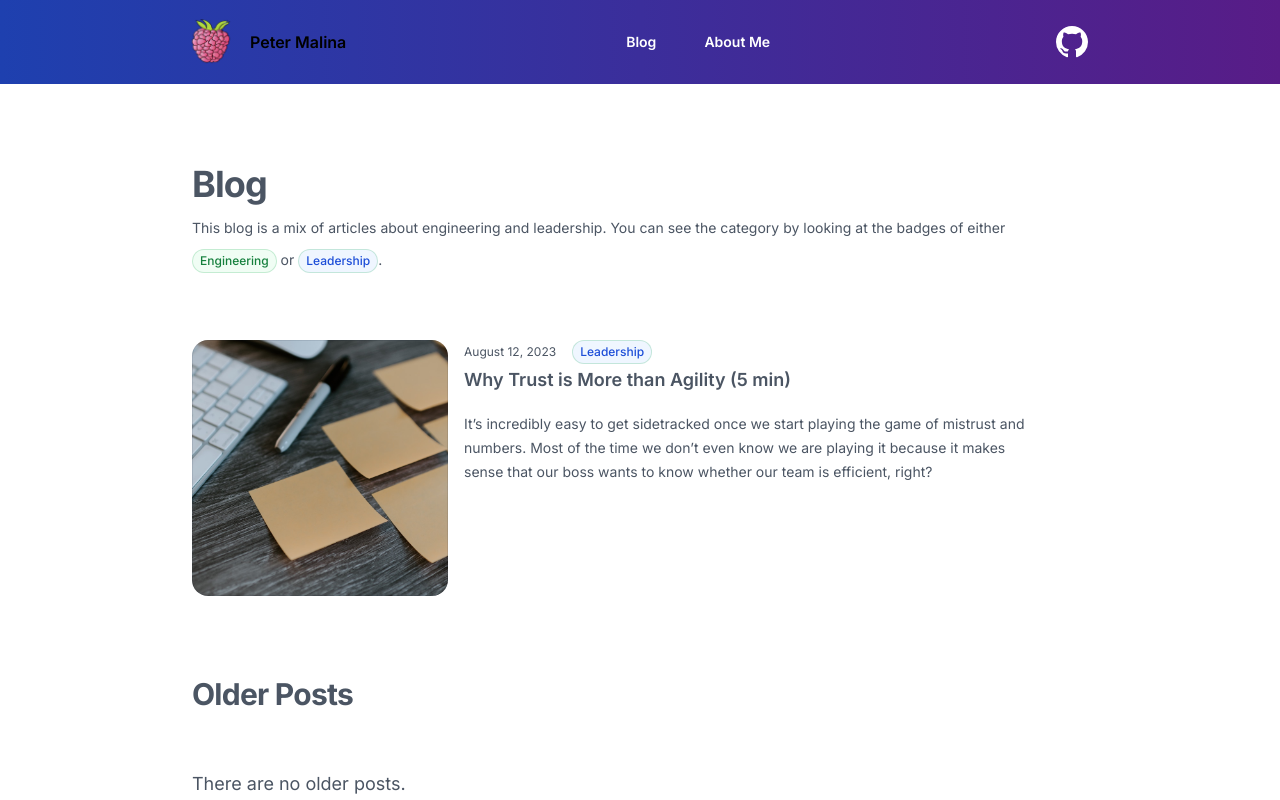
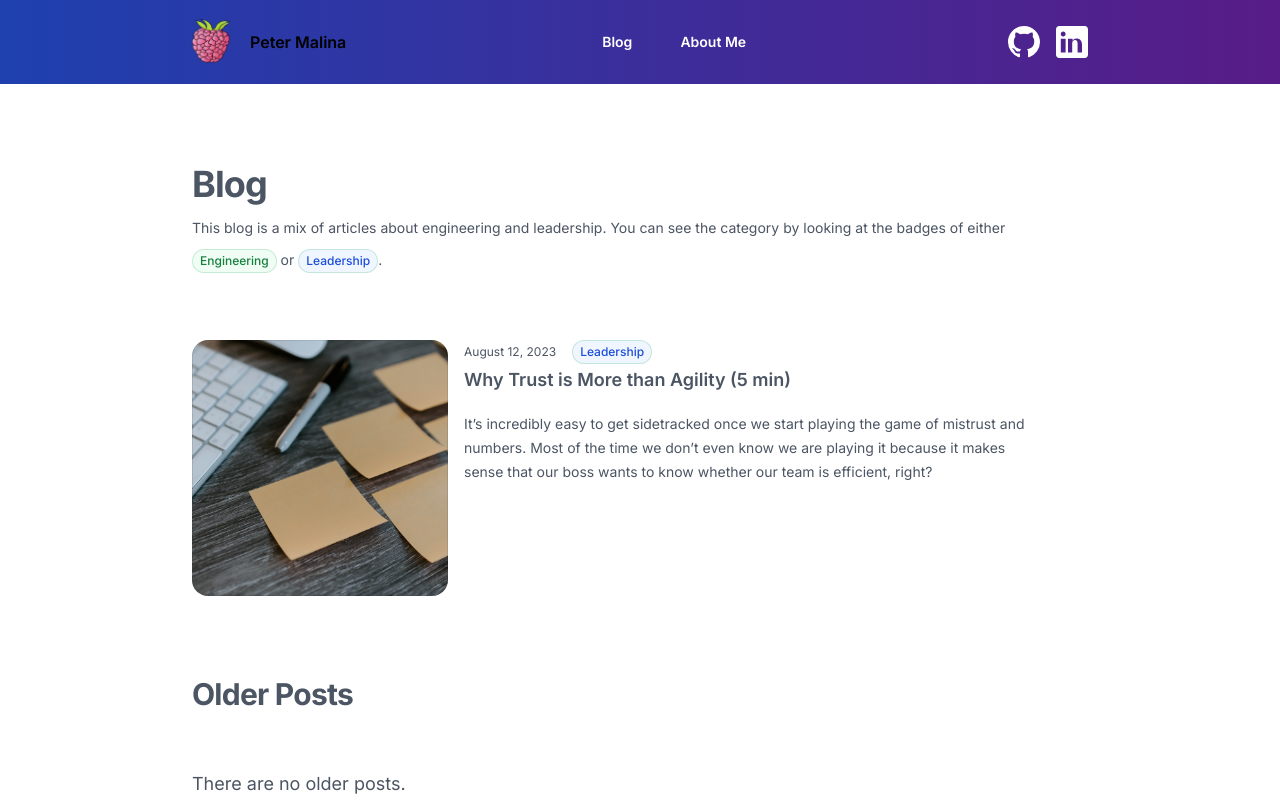
Before and after one commit to petomalina/site, a Next.js app: page / in a window 1280 px wide. Built offline with nearby package versions, Linux system fonts and the light colour scheme.

Commit message:
feat: add CTA at the end of blog

```diff
--- a/app/Blog.tsx
+++ b/app/Blog.tsx
@@ -25,7 +25,7 @@ export default function Blog() {
             This blog is a mix of articles about engineering and leadership. You can see the category
             by looking at the badges of either <Badge category="Engineering" /> or <Badge category="Leadership" />.
           </p>
-          <div className="mt-2 space-y-20 lg:mt-4 lg:space-y-20">
+          <main className="mt-2 space-y-20 lg:mt-4 lg:space-y-20">
             {headlinePosts.map((post) => (
               <Link key={post.slug} href={`posts/${post.slug}`}>
                 <article key={post.slug} className="relative isolate flex flex-col gap-4 pt-12 lg:flex-row">
@@ -55,7 +55,7 @@ export default function Blog() {
                 </article>
               </Link>
             ))}
-          </div>
+          </main>
 
           <div className="flex flex-col mt-16 space-y-6 lg:mt-20">
             <h3 className="text-2xl font-bold tracking-tight mb-8 sm:text-3xl">Older Posts</h3>
--- a/app/HeaderMenu.tsx
+++ b/app/HeaderMenu.tsx
@@ -25,11 +25,16 @@ export default function HeaderMenu() {
             </a>
           ))}
         </div>
-        <div className="flex items-center gap-8">
+        <div className="flex items-center gap-4">
           {/* <NightSwitch /> */}
           <a href="https://github.com/petomalina" target="_blank">
             <svg height="32" aria-hidden="true" viewBox="0 0 16 16" version="1.1" width="32" data-view-component="true" className="fill-white">
               <path d="M8 0c4.42 0 8 3.58 8 8a8.013 8.013 0 0 1-5.45 7.59c-.4.08-.55-.17-.55-.38 0-.27.01-1.13.01-2.2 0-.75-.25-1.23-.54-1.48 1.78-.2 3.65-.88 3.65-3.95 0-.88-.31-1.59-.82-2.15.08-.2.36-1.02-.08-2.12 0 0-.67-.22-2.2.82-.64-.18-1.32-.27-2-.27-.68 0-1.36.09-2 .27-1.53-1.03-2.2-.82-2.2-.82-.44 1.1-.16 1.92-.08 2.12-.51.56-.82 1.28-.82 2.15 0 3.06 1.86 3.75 3.64 3.95-.23.2-.44.55-.51 1.07-.46.21-1.61.55-2.33-.66-.15-.24-.6-.83-1.23-.82-.67.01-.27.38.01.53.34.19.73.9.82 1.13.16.45.68 1.31 2.69.94 0 .67.01 1.3.01 1.49 0 .21-.15.45-.55.38A7.995 7.995 0 0 1 0 8c0-4.42 3.58-8 8-8Z"></path>
+            </svg>
+          </a>
+          <a href="https://www.linkedin.com/in/petomalina/" target="_blank">
+            <svg height="32" aria-hidden="true" viewBox="0 0 16 16" version="1.1" width="32" data-view-component="true" className="fill-white">
+              <path d="M14.4 0H1.6C.7 0 0 .7 0 1.6v12.8C0 15.3.7 16 1.6 16h12.8c.9 0 1.6-.7 1.6-1.6V1.6c0-.9-.7-1.6-1.6-1.6zM4.8 13.2H2.4V6.4h2.4v6.8zm-1.2-8c-.8 0-1.2-.5-1.2-1.2 0-.7.5-1.2 1.2-1.2s1.2.5 1.2 1.2c0 .7-.5 1.2-1.2 1.2zm9.6 8h-2.4v-4.4c0-1.1-.4-1.8-1.3-1.8-.7 0-1.1.5-1.3 1-.1.2-.1.5-.1.8v4.4H6V6.4h2.3v1.1c.3-.5.8-1.2 2-1.2 1.5 0 2.7 1 2.7 3.2v4.7z"></path>
             </svg>
           </a>
         </div>
--- a/app/posts/[slug]/page.tsx
+++ b/app/posts/[slug]/page.tsx
@@ -71,16 +71,25 @@ export default async function BlogPost(props: { params: { slug: string } }) {
           className="md:max-w-2xl lg:max-w-4xl mx-auto inset-0 h-full w-full bg-gray-50 object-cover"
         />
       </div>
-      <article className="py-12 prose-lg dark:prose-invert">
+      <main className="py-12 prose-lg dark:prose-invert">
         <div>({readTime} min)</div>
-        <h1 className="font-bold tracking-tight sm:text-4xl pb-8 flex flex-row">
+        <h1 className="font-bold tracking-tight sm:text-4xl flex flex-row">
           {post.data.title}
         </h1>
 
-        <div className="flex flex-col">
+        <article className="flex flex-col">
           {await MDXRemote({ source: post.content })}
-        </div>
-      </article>
+        </article>
+      </main>
+
+      <div className="border-t-2 border-white p-4">
+        <a href="https://www.linkedin.com/in/petomalina/" target="_blank" className="flex flex-row gap-4 justify-center items-center">
+          <h3 className="font-bold">Struggling with delivery? Contact me on LinkedIn</h3>
+          <svg height="32" aria-hidden="true" viewBox="0 0 16 16" version="1.1" width="32" data-view-component="true" className="fill-white">
+            <path d="M14.4 0H1.6C.7 0 0 .7 0 1.6v12.8C0 15.3.7 16 1.6 16h12.8c.9 0 1.6-.7 1.6-1.6V1.6c0-.9-.7-1.6-1.6-1.6zM4.8 13.2H2.4V6.4h2.4v6.8zm-1.2-8c-.8 0-1.2-.5-1.2-1.2 0-.7.5-1.2 1.2-1.2s1.2.5 1.2 1.2c0 .7-.5 1.2-1.2 1.2zm9.6 8h-2.4v-4.4c0-1.1-.4-1.8-1.3-1.8-.7 0-1.1.5-1.3 1-.1.2-.1.5-.1.8v4.4H6V6.4h2.3v1.1c.3-.5.8-1.2 2-1.2 1.5 0 2.7 1 2.7 3.2v4.7z"></path>
+          </svg>
+        </a>
+      </div>
     </div>
   )
 }
```
